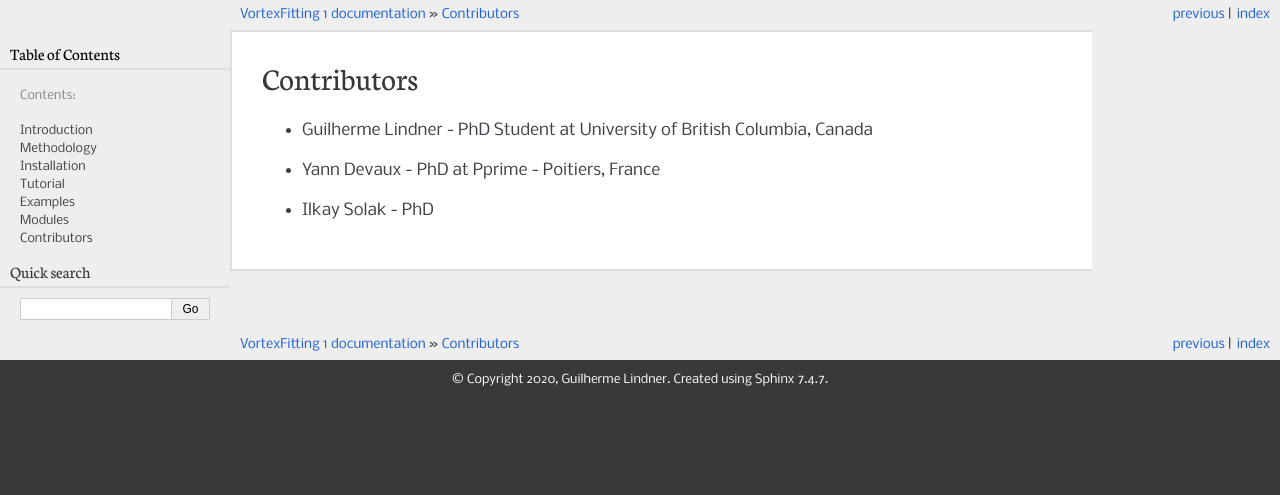
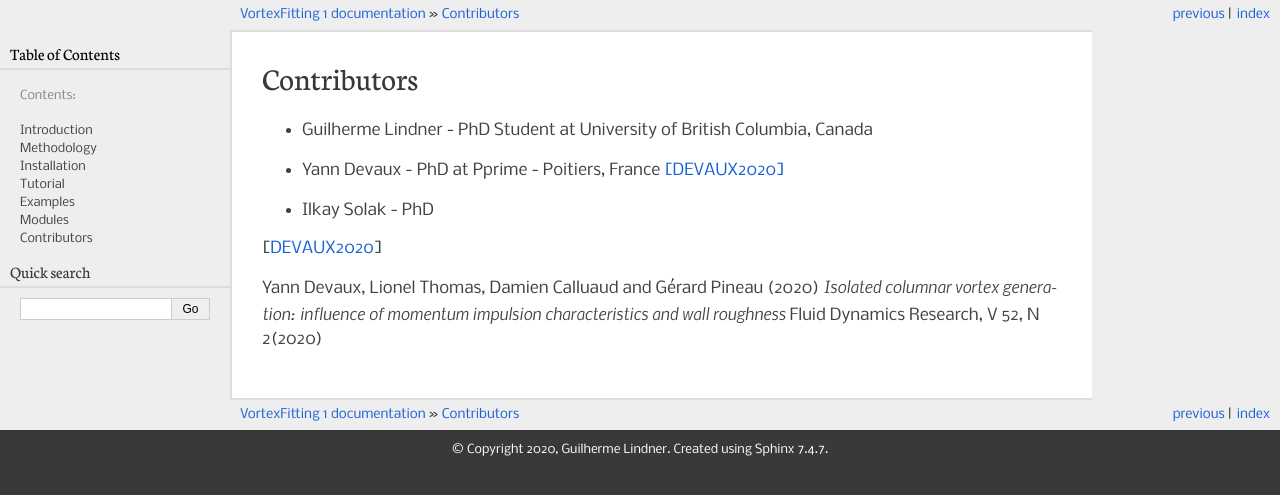
Before and after one commit to guilindner/VortexFitting, a Sphinx documentation site: the page built from docs/contributors.rst, in a window 1280 px wide. Shown: the top 495 px of the page. Built offline with Sphinx 7.4.7, drawn with Linux system fonts in a browser that asks for light colours; formulas are drawn with MathJax 3; pages that are not in the unit, such as notebooks, are missing from menus.

Commit message:
added DEVAUX2020 reference

```diff
--- a/docs/contributors.rst
+++ b/docs/contributors.rst
@@ -3,6 +3,9 @@
 
 * Guilherme Lindner - PhD Student at University of British Columbia, Canada
 
-* Yann Devaux - PhD at Pprime - Poitiers, France
+* Yann Devaux - PhD at Pprime - Poitiers, France [DEVAUX2020]_
 
 * Ilkay Solak - PhD
+
+.. [DEVAUX2020]  Yann Devaux, Lionel Thomas, Damien Calluaud and Gérard Pineau (2020)
+   *Isolated columnar vortex generation: influence of momentum impulsion characteristics and wall roughness* Fluid Dynamics Research, V 52, N 2(2020)
```
Also changed, not shown: docs/contributors.html (+7 -1 lines), docs/searchindex.js, 1 other file.
